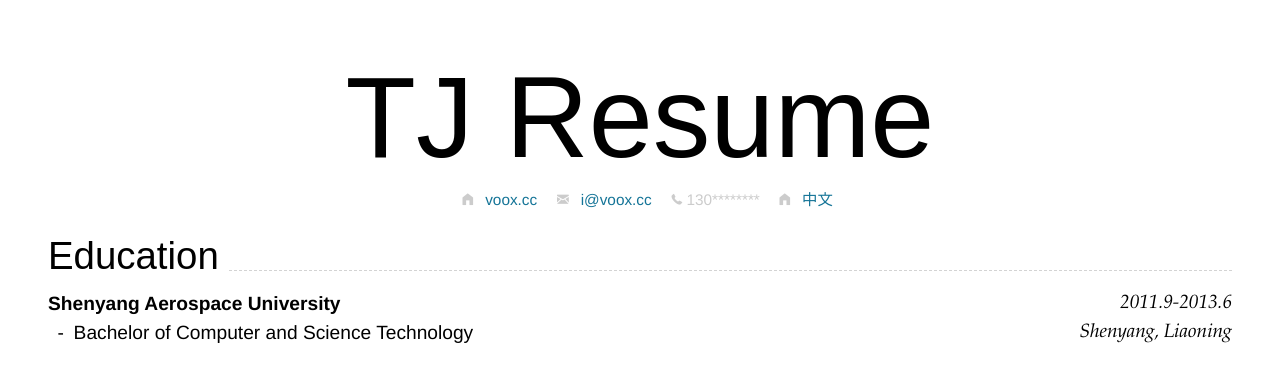
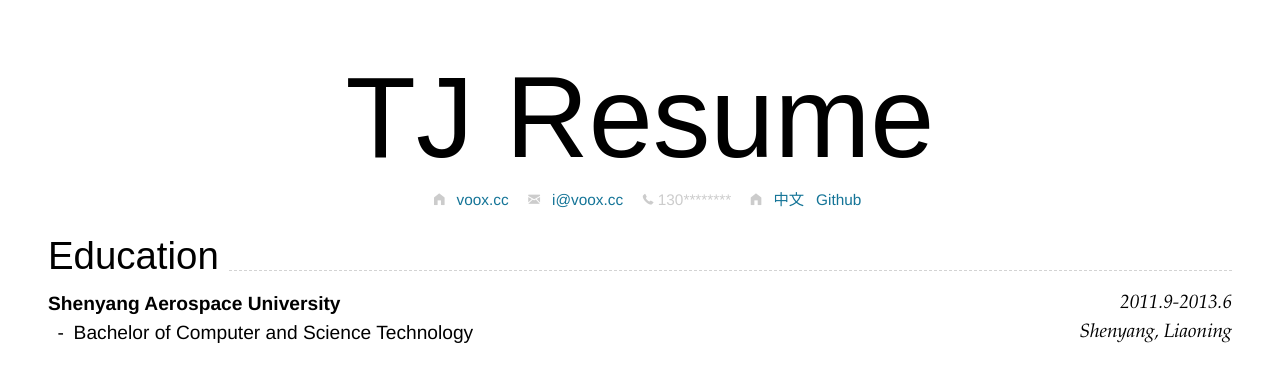
Before and after one commit to aooppo/tj-resume, a Jekyll site: the page built from index.md, in a window 1280 px wide. Shown: the top 371 px of the page. Built offline with Jekyll 4.4.1, drawn with Linux system fonts in a browser that asks for light colours; nearby versions of some CDN libraries.

Commit message:
add github

```diff
--- a/_includes/cv-contact.html
+++ b/_includes/cv-contact.html
@@ -18,5 +18,5 @@
     <i class="fi-home" style="margin-left:1em"></i>
     <a href="{{ page.link.url }}" style="margin-left:0.5em"> {{ page.link.text }}</a>
     {% endif %}
-
+    <a href="https://github.com/aooppo" style="margin-left:0.5em"> Github</a>
 </div>
```
